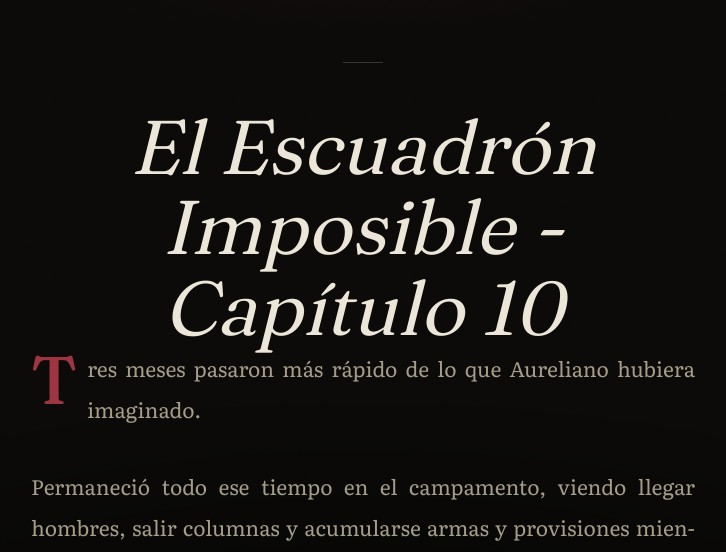
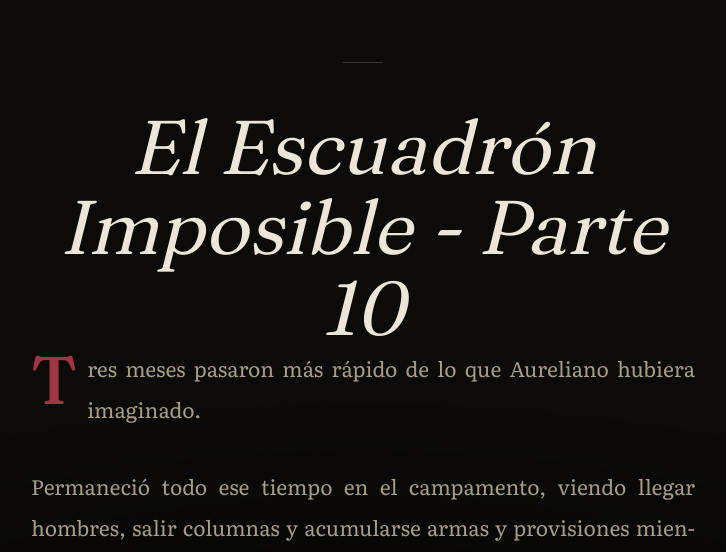
Before and after one commit to WMARBAR/B_DE_BLOG, a Flask app: page /H_EscuadronImposible_X in a window 1280 px wide. Shown: the part 144-696 px from the top of the page, without its empty margins (277-1003 px from the left). Run offline with Flask 3, Linux system fonts and the light colour scheme; data that the repository does not hold is empty; some libraries are stand-ins or nearby versions.

Commit message:
Mjeor imagen derosario

```diff
--- a/templates/H_EscuadronImposible_X.html
+++ b/templates/H_EscuadronImposible_X.html
@@ -24,7 +24,7 @@
     </header>
 
     <div class="container">
-        <h2 class="story-title">El Escuadrón Imposible - Capítulo 10</h2>
+        <h2 class="story-title">El Escuadrón Imposible - Parte 10</h2>
         <div class="story-text">
 
         <p>Tres meses pasaron más rápido de lo que Aureliano hubiera imaginado.</p>
--- a/templates/H_EscuadronImposible_XI.html
+++ b/templates/H_EscuadronImposible_XI.html
@@ -24,7 +24,7 @@
     </header>
 
     <div class="container">
-        <h2 class="story-title">El Escuadrón Imposible - Capítulo 11</h2>
+        <h2 class="story-title">El Escuadrón Imposible - Parte 11</h2>
         <div class="story-text">
         <p>Meta hervía.</p>
 
```
